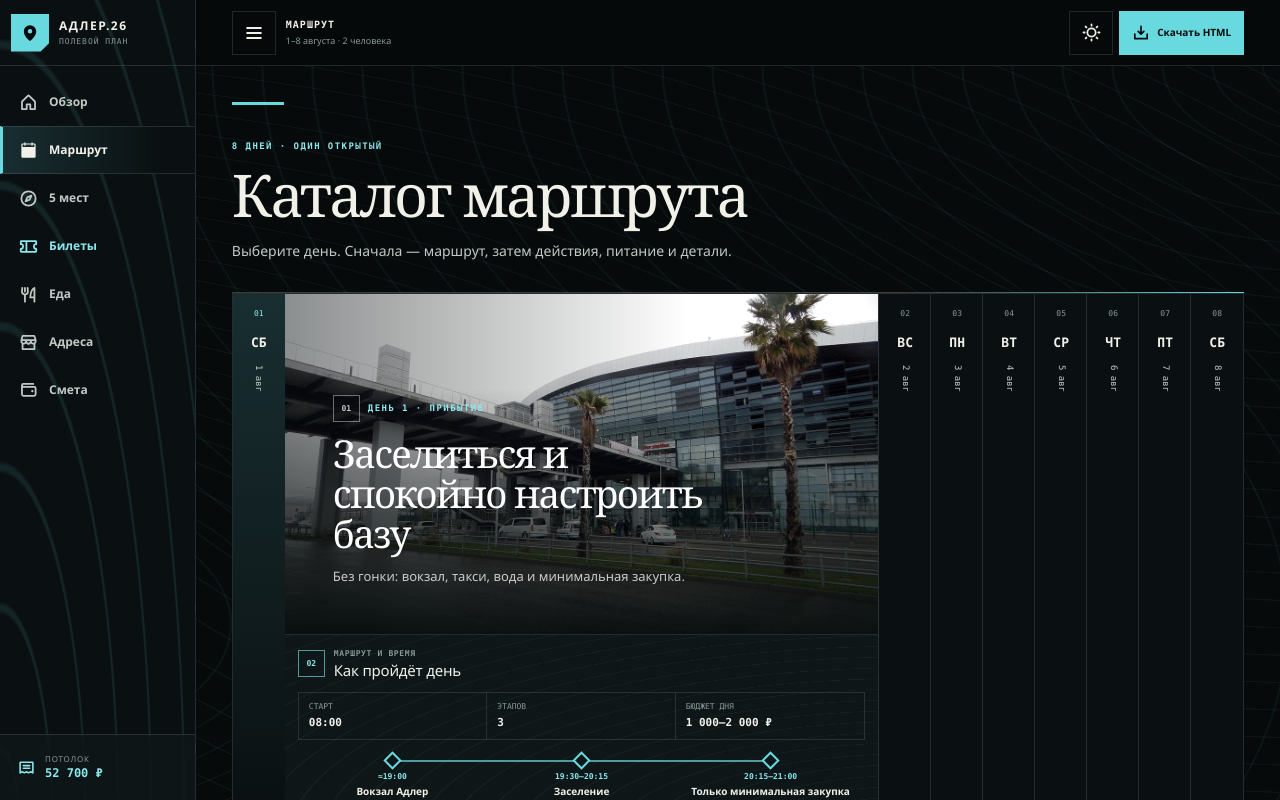
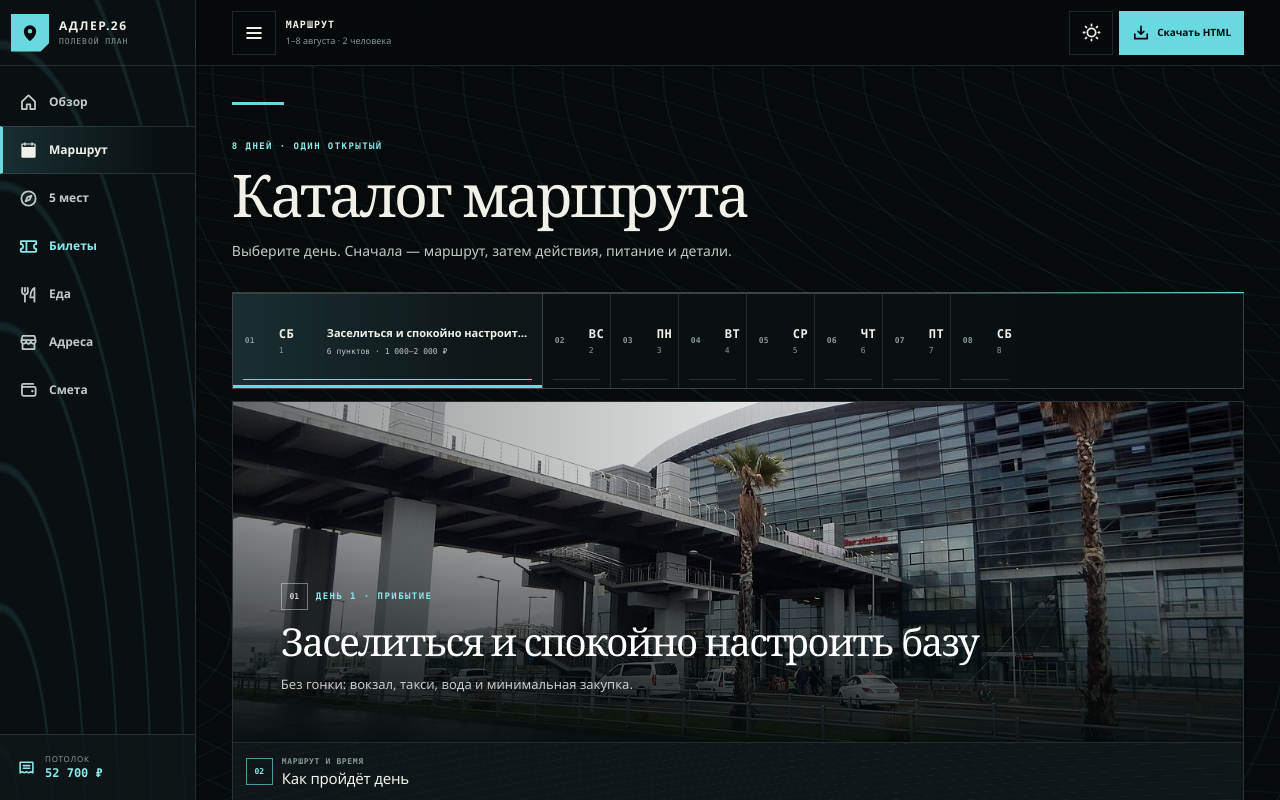
Before and after one commit to TtinpP-P/adler-2026-trip-plan, a Next.js app: page /plan in a window 1280 px wide. Shown: the top 800 px of the page. Built offline with nearby package versions, Linux system fonts and the light colour scheme.

Commit message:
Rebuild the day catalogue interaction

```diff
--- /dev/null
+++ b/app/catalog-mechanics.css
@@ -0,0 +1,271 @@
+/*
+ * Iteration 5 — DAY CATALOGUE MECHANICS
+ * The selector controls one natural-flow panel. No nested page-sized scroll area.
+ */
+
+:root {
+  --catalog-sticky-offset: 66px;
+  --catalog-switch: 360ms var(--ease-out-ui);
+}
+
+.day-catalog {
+  display: block;
+  height: auto;
+  min-height: 0;
+  overflow: visible;
+  background: transparent;
+  border: 0;
+}
+
+.mobile-day-strip.day-selector {
+  position: sticky;
+  z-index: 30;
+  top: var(--catalog-sticky-offset);
+  display: grid;
+  grid-template-columns: repeat(4, minmax(0, 1fr));
+  min-height: 112px;
+  margin-bottom: 12px;
+  overflow: hidden;
+  background: color-mix(in srgb, var(--surface) 97%, transparent);
+  border: 1px solid var(--line-strong);
+  backdrop-filter: none;
+}
+
+.day-selector button {
+  position: relative;
+  display: grid;
+  min-width: 0;
+  min-height: 56px;
+  grid-template-columns: 22px minmax(0, 1fr);
+  gap: 8px;
+  align-content: center;
+  align-items: center;
+  justify-items: stretch;
+  padding: 8px 10px;
+  overflow: hidden;
+  color: var(--faint);
+  text-align: left;
+  background: var(--surface);
+  border: 0;
+  border-right: 1px solid var(--line);
+  border-bottom: 1px solid var(--line);
+}
+
+.day-selector button:nth-child(4n) {
+  border-right: 0;
+}
+
+.day-selector button:nth-child(n + 5) {
+  border-bottom: 0;
+}
+
+.day-selector button.is-active {
+  color: var(--text);
+  background:
+    linear-gradient(90deg, var(--cyan-soft), transparent 82%),
+    var(--surface-2);
+}
+
+.day-selector button.is-active::before {
+  position: absolute;
+  z-index: 2;
+  right: 0;
+  bottom: 0;
+  left: 0;
+  height: 3px;
+  content: "";
+  background: var(--cyan);
+}
+
+.day-selector__index {
+  color: var(--faint);
+  font-family: var(--font-data);
+  font-size: 8px;
+  font-weight: 850;
+}
+
+.day-selector__date,
+.day-selector__summary,
+.day-selector__date b,
+.day-selector__date small,
+.day-selector__summary b,
+.day-selector__summary small {
+  display: block;
+  min-width: 0;
+}
+
+.day-selector__date b {
+  color: var(--text);
+  font-family: var(--font-data);
+  font-size: 12px;
+  font-weight: 900;
+  letter-spacing: 0.04em;
+}
+
+.day-selector__date small {
+  margin-top: 1px;
+  color: var(--faint);
+  font-family: var(--font-data);
+  font-size: 8px;
+}
+
+.day-selector__summary {
+  display: none;
+}
+
+.day-selector__route {
+  position: absolute;
+  right: 10px;
+  bottom: 8px;
+  left: 10px;
+  height: 1px;
+  overflow: hidden;
+  background: var(--line);
+}
+
+.day-selector__route::after {
+  display: block;
+  width: 0;
+  height: 100%;
+  content: "";
+  background: var(--cyan);
+  transition: width var(--catalog-switch);
+}
+
+.day-selector button.is-active .day-selector__route::after {
+  width: 100%;
+}
+
+.day-row[hidden] {
+  display: none !important;
+}
+
+.day-row,
+.day-row.is-open {
+  display: block;
+  min-width: 0;
+  overflow: visible;
+  background: var(--surface-2);
+  border: 1px solid var(--line);
+}
+
+.day-row__reveal,
+.day-row.is-open .day-row__reveal {
+  display: block;
+  width: auto;
+  min-width: 0;
+  overflow: visible;
+  opacity: 1;
+}
+
+.day-row__inner,
+.day-row.is-open .day-row__inner {
+  width: 100%;
+  min-width: 0;
+  height: auto;
+  min-height: 0;
+  overflow: visible;
+}
+
+.day-row.is-open {
+  scroll-margin-top: calc(var(--catalog-sticky-offset) + 126px);
+}
+
+@media (min-width: 1181px) {
+  .mobile-day-strip.day-selector {
+    display: flex;
+    min-height: 96px;
+  }
+
+  .day-selector button {
+    min-width: 68px;
+    min-height: 94px;
+    flex: 1 1 68px;
+    grid-template-columns: 24px 38px minmax(0, 1fr);
+    gap: 10px;
+    padding: 12px;
+    border-bottom: 0;
+    transition:
+      flex-basis var(--catalog-switch),
+      flex-grow var(--catalog-switch),
+      color var(--motion-feedback) ease,
+      background-color var(--motion-feedback) ease;
+  }
+
+  .day-selector button:nth-child(4n) {
+    border-right: 1px solid var(--line);
+  }
+
+  .day-selector button:last-child {
+    border-right: 0;
+  }
+
+  .day-selector button.is-active {
+    flex: 3.25 1 310px;
+  }
+
+  .day-selector__summary {
+    display: block;
+    overflow: hidden;
+    opacity: 0;
+    transform: translateX(-6px);
+    transition:
+      opacity var(--motion-feedback) ease 90ms,
+      transform var(--motion-enter) var(--ease-out-ui) 90ms;
+  }
+
+  .day-selector button.is-active .day-selector__summary {
+    opacity: 1;
+    transform: translateX(0);
+  }
+
+  .day-selector__summary b,
+  .day-selector__summary small {
+    overflow: hidden;
+    text-overflow: ellipsis;
+    white-space: nowrap;
+  }
+
+  .day-selector__summary b {
+    color: var(--text);
+    font-size: 11px;
+  }
+
+  .day-selector__summary small {
+    margin-top: 4px;
+    color: var(--muted);
+    font-family: var(--font-data);
+    font-size: 8px;
+  }
+}
+
+@media (max-width: 620px) {
+  :root {
+    --catalog-sticky-offset: 58px;
+  }
+
+  .mobile-day-strip.day-selector {
+    min-height: 104px;
+    margin-right: calc(var(--atlas-gutter) * -1);
+    margin-left: calc(var(--atlas-gutter) * -1);
+    border-right: 0;
+    border-left: 0;
+  }
+
+  .day-selector button {
+    min-height: 52px;
+    padding: 7px 9px;
+  }
+
+  .day-row.is-open {
+    scroll-margin-top: calc(var(--catalog-sticky-offset) + 116px);
+  }
+}
+
+@media (prefers-reduced-motion: reduce) {
+  .day-selector button,
+  .day-selector__summary,
+  .day-selector__route::after {
+    transition: none;
+  }
+}
--- a/app/components/DayCatalog.tsx
+++ b/app/components/DayCatalog.tsx
@@ -85,11 +85,59 @@ export default function DayCatalog() {
     });
   };
 
-  const selectDay = (id: string) => {
+  const revealSelectedDay = (id: string) => {
+    window.requestAnimationFrame(() => {
+      const panel = document.getElementById(`day-panel-${id}`);
+      if (!panel) {
+        return;
+      }
+      const bounds = panel.getBoundingClientRect();
+      if (bounds.top < 150 || bounds.top > window.innerHeight * 0.58) {
+        panel.scrollIntoView({
+          behavior: window.matchMedia("(prefers-reduced-motion: reduce)").matches
+            ? "auto"
+            : "smooth",
+          block: "start",
+        });
+      }
+    });
+  };
+
+  const selectDay = (id: string, reveal = true) => {
     setOpenDay(id);
     const url = new URL(window.location.href);
     url.searchParams.set("day", id);
     window.history.replaceState({}, "", url);
+    if (reveal) {
+      revealSelectedDay(id);
+    }
+  };
+
+  const handleDayKeyDown = (
+    event: React.KeyboardEvent<HTMLButtonElement>,
+    index: number,
+  ) => {
+    let nextIndex: number | null = null;
+    if (event.key === "ArrowRight") {
+      nextIndex = (index + 1) % DAYS.length;
+    } else if (event.key === "ArrowLeft") {
+      nextIndex = (index - 1 + DAYS.length) % DAYS.length;
+    } else if (event.key === "Home") {
+      nextIndex = 0;
+    } else if (event.key === "End") {
+      nextIndex = DAYS.length - 1;
+    }
+
+    if (nextIndex === null) {
+      return;
+    }
+
+    event.preventDefault();
+    const nextDay = DAYS[nextIndex];
+    selectDay(nextDay.id, false);
+    window.requestAnimationFrame(() => {
+      document.getElementById(`day-tab-${nextDay.id}`)?.focus();
+    });
   };
 
   const activeDay = DAYS.find((day) => day.id === openDay) ?? DAYS[0];
@@ -99,21 +147,52 @@ export default function DayCatalog() {
       <p className="sr-only" aria-live="polite">
         Открыт план: {activeDay.shortDate}, {activeDay.title}
       </p>
-      <nav className="mobile-day-strip" aria-label="Быстрый выбор дня">
-        {DAYS.map((day) => (
+      <nav
+        className="day-selector mobile-day-strip"
+        aria-label="Выбор дня маршрута"
+        role="tablist"
+        aria-orientation="horizontal"
+      >
+        {DAYS.map((day, index) => {
+          const isActive = openDay === day.id;
+          const total = day.timeline.length + day.meals.length;
+          const completed = [...day.timeline, ...day.meals].filter(
+            (item) => checks[item.id],
+          ).length;
+
+          return (
             <button
               key={day.id}
+              id={`day-tab-${day.id}`}
               type="button"
-            className={openDay === day.id ? "is-active" : ""}
-            aria-current={openDay === day.id ? "date" : undefined}
+              role="tab"
+              className={isActive ? "is-active" : ""}
+              aria-selected={isActive}
+              aria-controls={`day-panel-${day.id}`}
+              tabIndex={isActive ? 0 : -1}
               onClick={() => selectDay(day.id)}
+              onKeyDown={(event) => handleDayKeyDown(event, index)}
             >
+              <span className="day-selector__index">
+                {String(index + 1).padStart(2, "0")}
+              </span>
+              <span className="day-selector__date">
                 <b>{DAY_CODES[day.weekday] ?? day.weekday.slice(0, 2)}</b>
                 <small>{day.shortDate.replace(" авг", "")}</small>
+              </span>
+              <span className="day-selector__summary">
+                <b>{day.title}</b>
+                <small>
+                  {total} пунктов · {day.budget}
+                  {completed ? ` · ${completed} готово` : ""}
+                </small>
+              </span>
+              <span className="day-selector__route" aria-hidden="true" />
             </button>
-        ))}
+          );
+        })}
       </nav>
-      {DAYS.map((day, index) => {
+      {DAYS.map((day) => {
         const isOpen = openDay === day.id;
         const timeline = [...day.timeline].sort(
           (a, b) => toMinutes(a.time) - toMinutes(b.time),
@@ -126,31 +205,16 @@ export default function DayCatalog() {
           (a, b) => toMinutes(a.time) - toMinutes(b.time),
         )[0];
         const stops = routeStops(timeline);
-        const completed = allItems.filter((item) => checks[item.id]).length;
-
         return (
-          <section className={`day-row${isOpen ? " is-open" : ""}`} key={day.id}>
-            <button
-              className="day-row__trigger"
-              type="button"
-              aria-expanded={isOpen}
-              aria-controls={`day-${day.id}`}
-              onClick={() => selectDay(day.id)}
+          <section
+            className={`day-row${isOpen ? " is-open" : ""}`}
+            id={`day-panel-${day.id}`}
+            role="tabpanel"
+            aria-labelledby={`day-tab-${day.id}`}
+            hidden={!isOpen}
+            key={day.id}
           >
-              <span className="day-row__number">{String(index + 1).padStart(2, "0")}</span>
-              <span className="day-row__code">{DAY_CODES[day.weekday] ?? day.weekday.slice(0, 2)}</span>
-              <span className="day-row__date">{day.shortDate}</span>
-              <span className="day-row__summary">
-                <b>{day.title}</b>
-                <small>
-                  {allItems.length} пунктов · {day.budget}
-                  {completed ? ` · ${completed} готово` : ""}
-                </small>
-              </span>
-              <CaretDown size={18} weight="bold" />
-            </button>
-
-            <div className="day-row__reveal" id={`day-${day.id}`}>
+            <div className="day-row__reveal">
               <div className="day-row__inner">
                 <div className="day-visual">
                   <img
--- a/app/layout.tsx
+++ b/app/layout.tsx
@@ -4,6 +4,7 @@ import "@fontsource-variable/raleway";
 import "./globals.css";
 import "./art-direction.css";
 import "./motion.css";
+import "./catalog-mechanics.css";
 
 export const metadata: Metadata = {
   title: {
```
Also changed, not shown: 1 other file (tests, documents, lock files or other folders). Lines whose indentation alone changed are shown as unchanged.
